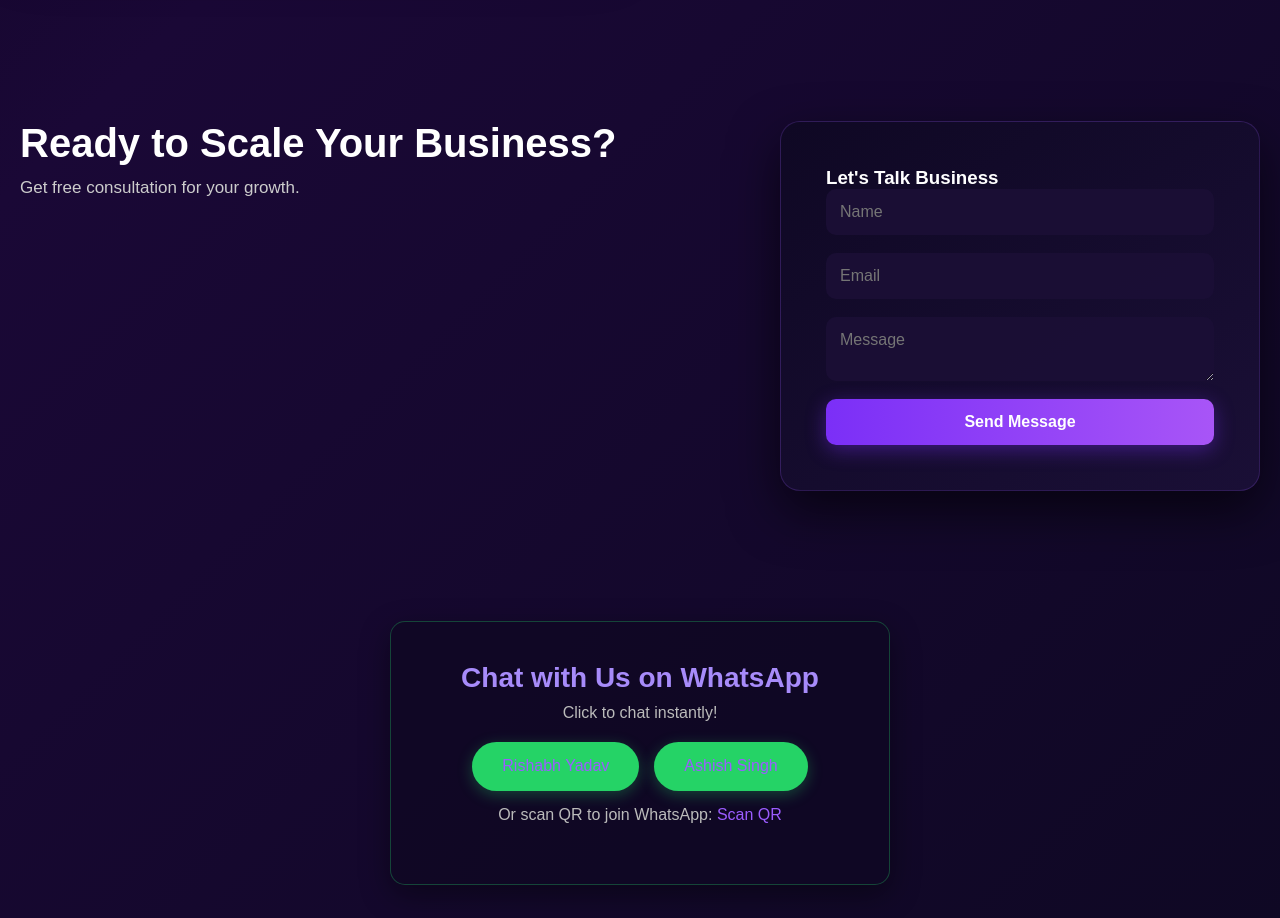
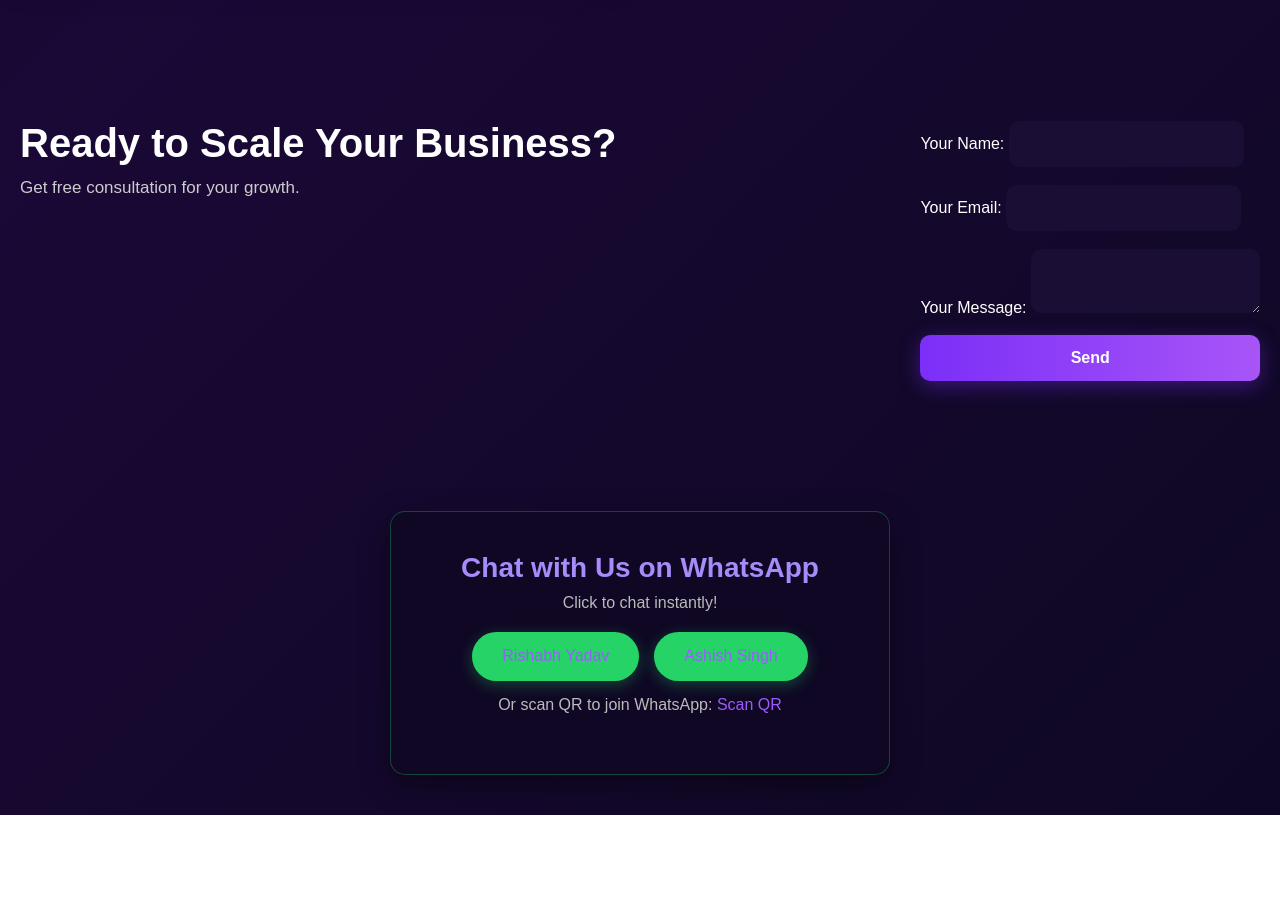
Before and after one commit to ashishjune2007-cpu/minedigital2, a website: page index.html in a window 1280 px wide. Shown: the part 1800-2718 px from the top of the page. After the commit the page ends 2615 px from the top, so only its background shows below. Drawn offline with Linux system fonts and the light colour scheme.

Commit message:
Update index.html

```diff
--- a/index.html
+++ b/index.html
@@ -79,15 +79,26 @@
         <h1>Ready to Scale Your Business?</h1>
         <p>Get free consultation for your growth.</p>
     </div>
-    <div class="form-box">
-        <h3>Let's Talk Business</h3>
-        <form id="contact-form">
-            <input type="text" id="name" placeholder="Name" required>
-            <input type="email" id="email" placeholder="Email" required>
-            <textarea id="message" placeholder="Message" required></textarea>
-            <button type="submit">Send Message</button>
-        </form>
-    </div>
+    <form action="https://formspree.io/f/xwvnrvan" method="POST">
+
+  <label>
+    Your Name:
+    <input type="text" name="name" required>
+  </label>
+
+  <label>
+    Your Email:
+    <input type="email" name="email" required>
+  </label>
+
+  <label>
+    Your Message:
+    <textarea name="message" required></textarea>
+  </label>
+
+  <button type="submit">Send</button>
+
+</form>
 </section>
 
 <!-- WhatsApp Section -->
```
